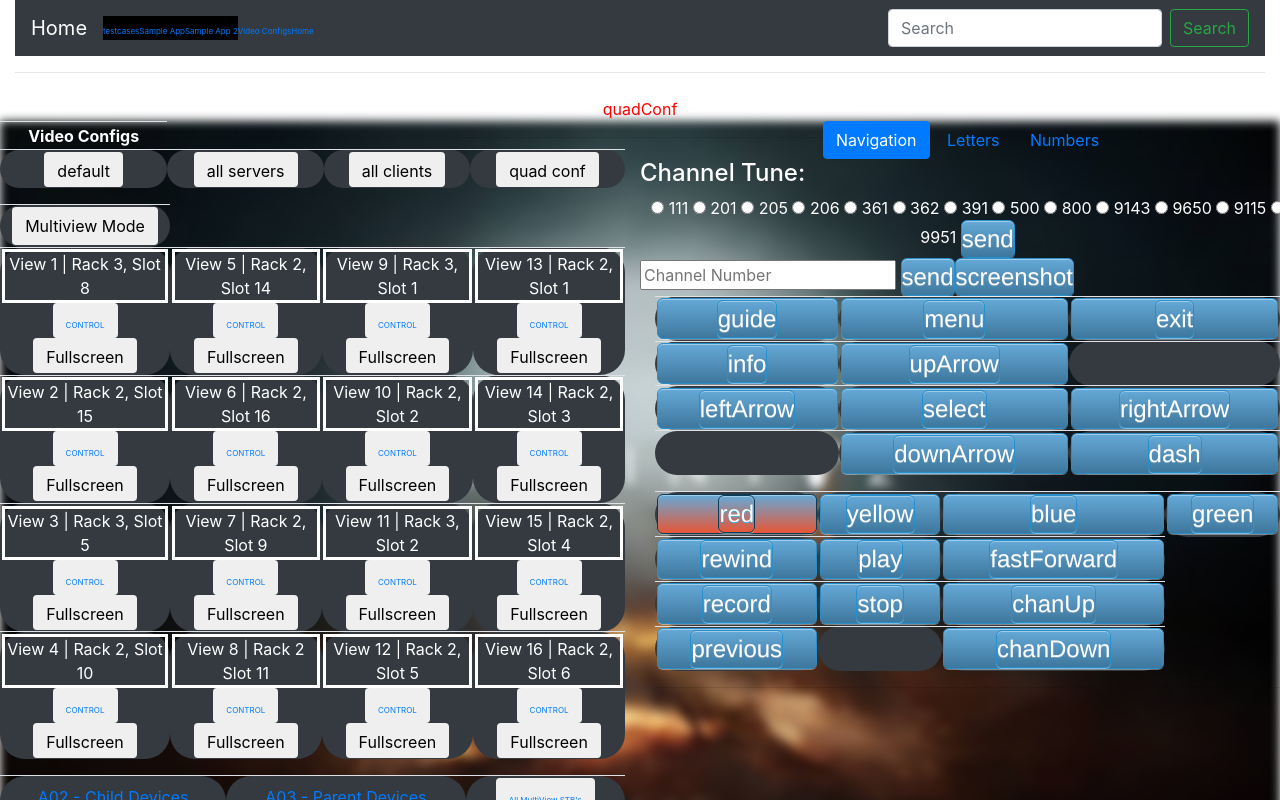
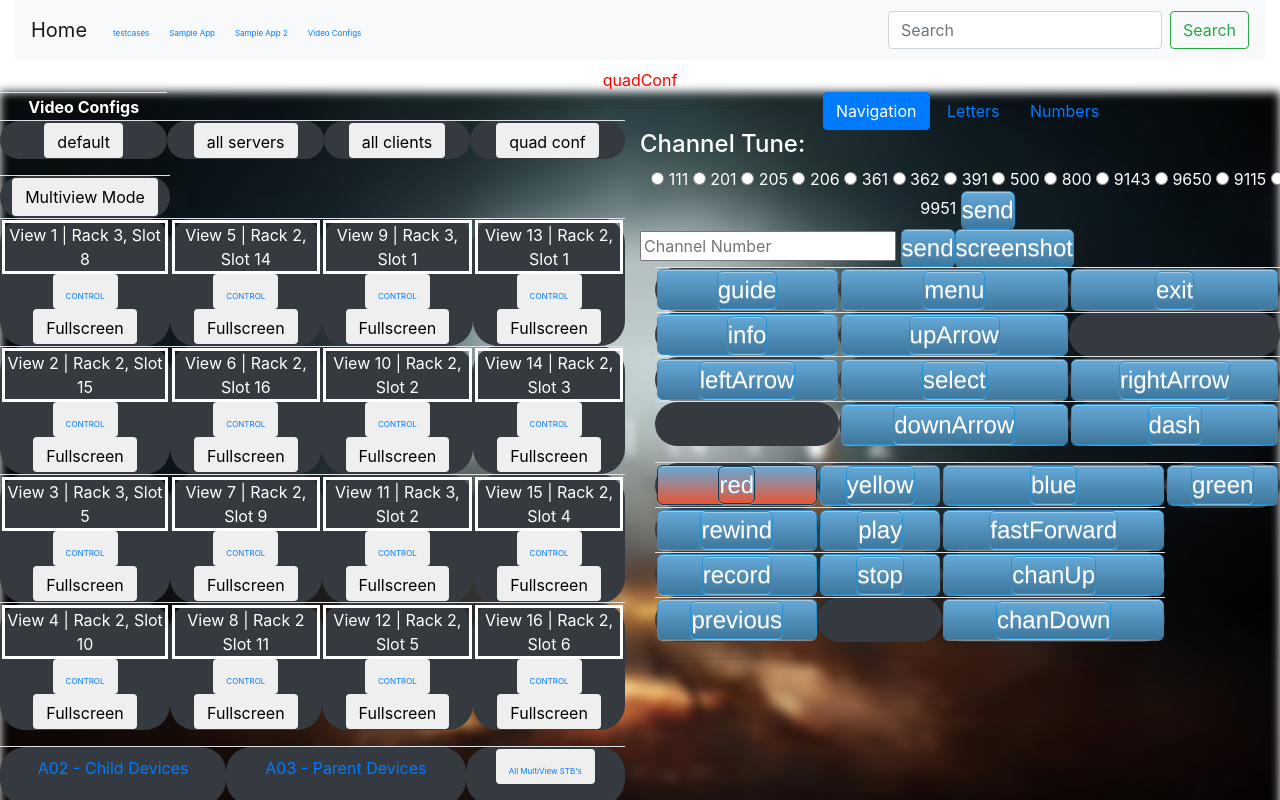
Before and after one commit to jrmronquillo/Controller-App, a Flask app: page /controller in a window 1280 px wide. Run offline with Flask 2, Linux system fonts and the light colour scheme; parts of the project's set-up code (start-up, migrations or seed data) failed here and were passed over; some libraries are stand-ins or nearby versions.

Commit message:
added a new home page and conditional for the navbar to only show on pages tthat are not the home page

```diff
--- a/main/main.py
+++ b/main/main.py
@@ -295,7 +295,9 @@ def rssFeedConverter():
 
     return data['entries']
 
-
+@app.route('/', methods=['GET', 'POST'])
+def home():
+    return render_template('home.html')
 
 @app.route('/rssTest')
 def rssTest():
@@ -923,7 +925,7 @@ def stbModels():
 
 
 
-@app.route('/', methods=['GET', 'POST'])
+
 @app.route('/controller', methods=['GET', 'POST'])
 @app.route('/controller/<string:viewConfigMode>')
 @app.route('/controller/<string:viewConfigMode>/<string:button_set>/', methods=['GET', 'POST'])
--- a/main/static/styles.css
+++ b/main/static/styles.css
@@ -296,6 +296,10 @@ h2, a{
   font-size: 0.5em;
 }
 
+.nav-item{
+    padding: 10px;
+  }
+
 .screensave-data{
   position: relative;
   top: 75px;
@@ -317,6 +321,16 @@ h2, a{
 .table-style{
   display: none;
   margin-left: 50px;
+}
+
+.transparency_test{
+  background-image: url('/static/coffee_test.png');
+  background-position: center;
+  background-size: cover;
+  top:0px;
+  height: 100vh;
+  width: 100vw;
+  z-index:9999;
 }
 
 .white-text{
@@ -352,6 +366,7 @@ h2, a{
     height: 10vh;
   }
 
+
   .hamburger-container{
     display: inline-block;
   }
--- a/main/templates/base.html
+++ b/main/templates/base.html
@@ -86,28 +86,26 @@
             <div class="bar3"></div>
         </div>
         <div class='container-fluid '>
-            <nav class="navbar navbar-expand-lg navbar-dark bg-dark">
-              <a class="navbar-brand" href="<?php echo site_url('/') ?>">Home</a>
+            {% if request.path != url_for('home') %}
+            <nav class="navbar navbar-expand-lg navbar-light bg-light">
+              <a class="navbar-brand" href="/">Home</a>
               <button class="navbar-toggler" type="button" data-toggle="collapse" data-target="#navbarSupportedContent" aria-controls="navbarSupportedContent" aria-expanded="false" aria-label="Toggle navigation">
                 <span class="navbar-toggler-icon"></span>
               </button>
 
               <div class="collapse navbar-collapse" id="navbarSupportedContent">
                 <ul class="navbar-nav mr-auto">
-                  <li class="nav-item active">
+                  <li class="nav-item">
                     <a href='/testcases'>testcases</a>
                   </li>
-                  <li class="nav-item active">
+                  <li class="nav-item">
                     <a href='/sampleApp'>Sample App</a>
                   </li>
-                <li class="nav-item active">
+                <li class="nav-item">
                     <a href='/sampleApp2'>Sample App 2</a>
                 </li>
-                <li>
+                <li class="nav-item">
                     <a href='/setVideo'>Video Configs</a>
-                </li>
-                <li>
-                    <a href="/">Home</a>
                 </li>
                 </ul>
                 <form class="form-inline my-2 my-lg-0">
@@ -116,9 +114,7 @@
                 </form>
               </div>
             </nav>
-
-
-        <hr>
+            {% endif %}
         <div class='row'>
             <div id="content" align='center'>{% block content %}{% endblock %}</div>
         </div>
```
Also changed, not shown: main/templates/home.html (added, +13 -0 lines), main/static/screensaver.jpg (deleted), 3 other files.
